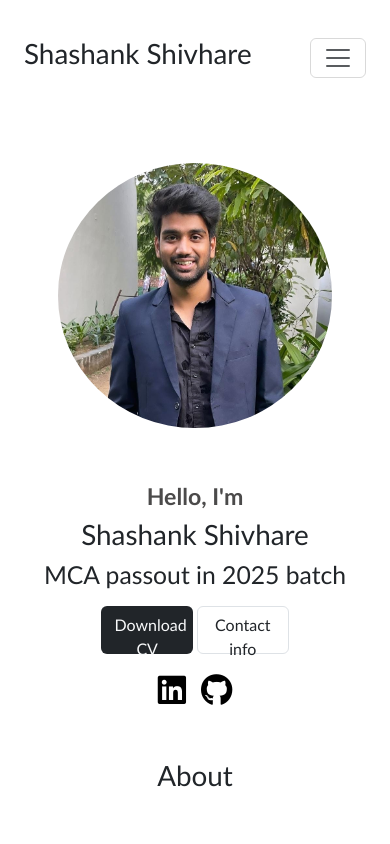
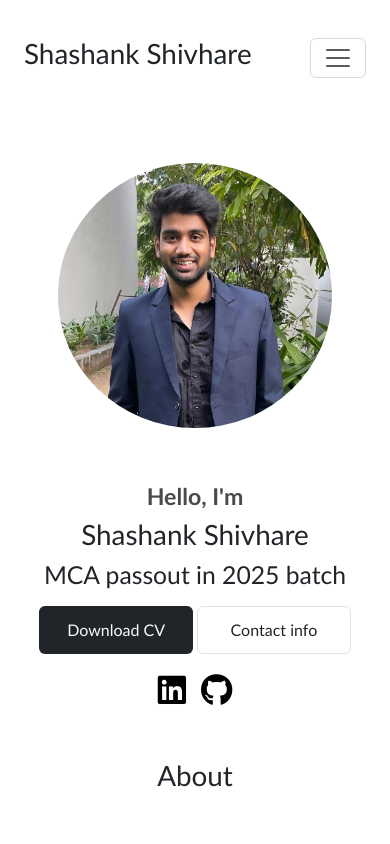
Before and after one commit to shivhare08/portfolio, a plain HTML site: page index.html in a window 390 px wide. Shown: the top 844 px of the page. Drawn offline with nearby package versions, Linux system fonts and the light colour scheme.

Commit message:
ist commit

```diff
--- a/index.html
+++ b/index.html
@@ -76,8 +76,8 @@
                     <h3>Hello, I'm</h3>
                     <h1>Shashank Shivhare</h1>
                     <h2>MCA passout in 2025 batch</h2>
-                    <a onclick="window.open('./files/ShashankResume1.pdf')" ><button class="mt-2 one w-25 bg-dark text-light btn">Download CV</button></a>
-                    <button class="two border w-25 btn mt-2">Contact info</button>
+                    <a onclick="window.open('./files/ShashankResume1.pdf')" ><button class="mt-2 one bg-dark text-light btn">Download CV</button></a>
+                    <button class="two border btn mt-2">Contact info</button>
                     <div class="mt-4" style="display: flex; justify-content: center; gap: 15px;" >
                         <h4><a href="https://www.linkedin.com/in/shashank-shivhare-884785239/"><i class="fa-brands fa-linkedin fa-xl" style="color: #000000;"></i></a></h4>
                         <h4><a href="https://github.com/shivhare08"><i class="fa-brands fa-github fa-xl" style="color: #000000;"></i></a></h4>
--- a/portfolio.css
+++ b/portfolio.css
@@ -26,6 +26,13 @@
     height:3rem;
 }
 
+.one{
+    width: 28%;
+}
+.two{
+    width: 28%;
+}
+
 .details .one:hover{
     background-color: white!important;
     color: black!important;
@@ -37,3 +44,13 @@
     color: white!important;
     border: 1px solid rgba(75, 74, 74, 0.419);
 }
+
+
+@media(max-width:991px){
+    .one{
+        width: 42%;
+    }
+    .two{
+        width: 42%;
+    }
+}
```
